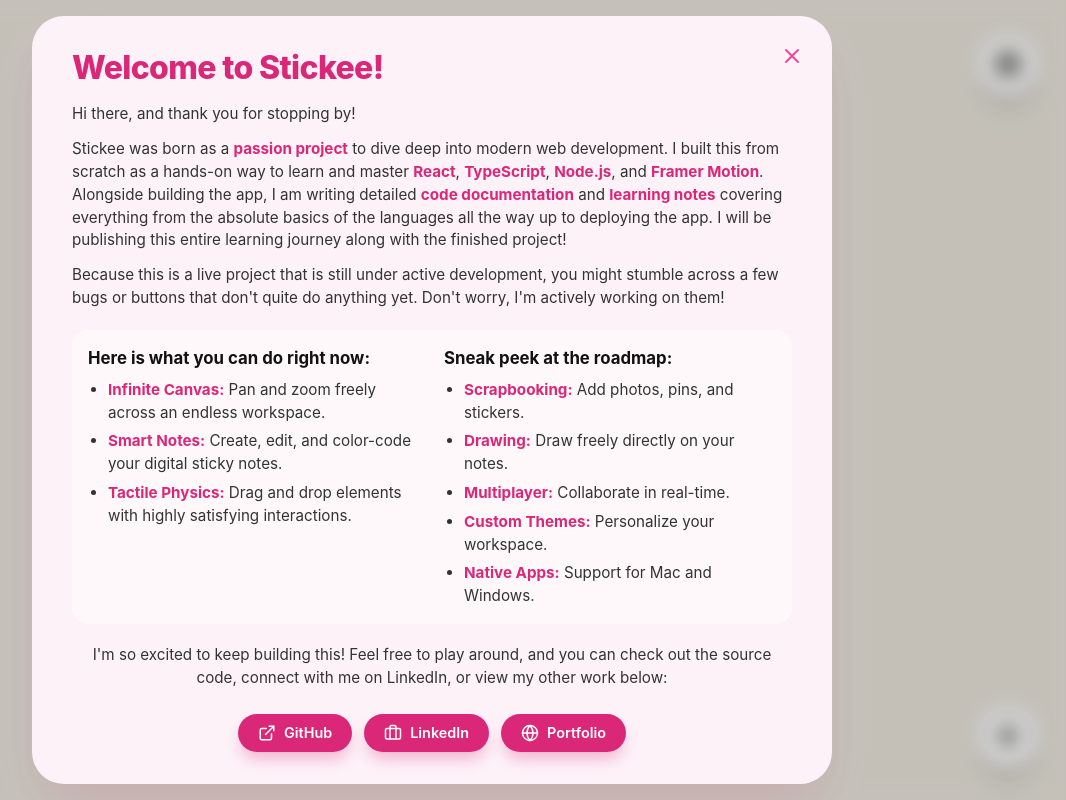
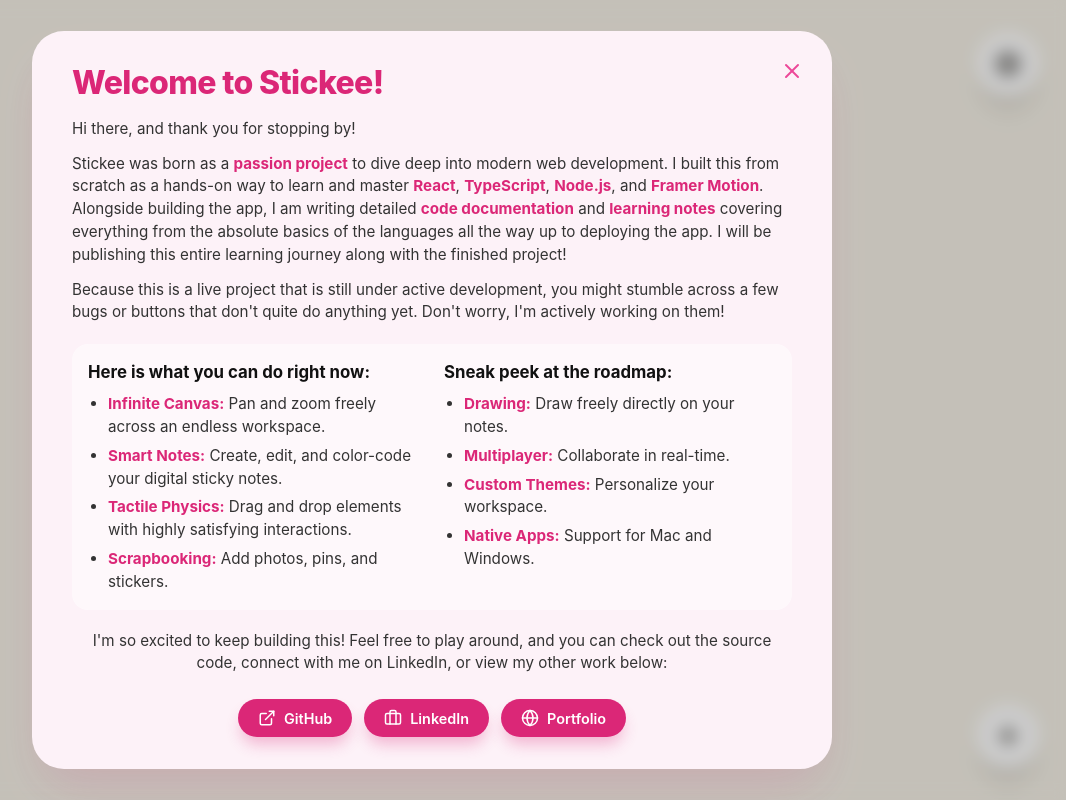
Before and after one commit to munteanualexandra683-gif/sticky-board-app, a React (Vite) app: page / in a window 1280 px wide. Shown: the whole page, without its empty margins (208-1274 px from the left). Built offline with nearby package versions, Linux system fonts and the light colour scheme.

Commit message:
changed announcement

```diff
--- a/src/components/WelcomeModal.tsx
+++ b/src/components/WelcomeModal.tsx
@@ -86,13 +86,13 @@ export const WelcomeModal: React.FC<Props> = ({ onClose }) => {
                 <li><strong style={{ color: '#DB2777' }}>Infinite Canvas:</strong> Pan and zoom freely across an endless workspace.</li>
                 <li><strong style={{ color: '#DB2777' }}>Smart Notes:</strong> Create, edit, and color-code your digital sticky notes.</li>
                 <li><strong style={{ color: '#DB2777' }}>Tactile Physics:</strong> Drag and drop elements with highly satisfying interactions.</li>
+                <li><strong style={{ color: '#DB2777' }}>Scrapbooking:</strong> Add photos, pins, and stickers.</li>
               </ul>
             </div>
 
             <div style={{ flex: 1 }}>
               <h3 style={{ margin: '0 0 8px 0', fontSize: '1.05rem', color: '#111' }}>Sneak peek at the roadmap:</h3>
               <ul style={{ paddingLeft: '20px', margin: 0, display: 'flex', flexDirection: 'column', gap: '6px' }}>
-                <li><strong style={{ color: '#DB2777' }}>Scrapbooking:</strong> Add photos, pins, and stickers.</li>
                 <li><strong style={{ color: '#DB2777' }}>Drawing:</strong> Draw freely directly on your notes.</li>
                 <li><strong style={{ color: '#DB2777' }}>Multiplayer:</strong> Collaborate in real-time.</li>
                 <li><strong style={{ color: '#DB2777' }}>Custom Themes:</strong> Personalize your workspace.</li>
```
Also changed, not shown: 1 other file (tests, documents, lock files or other folders).
